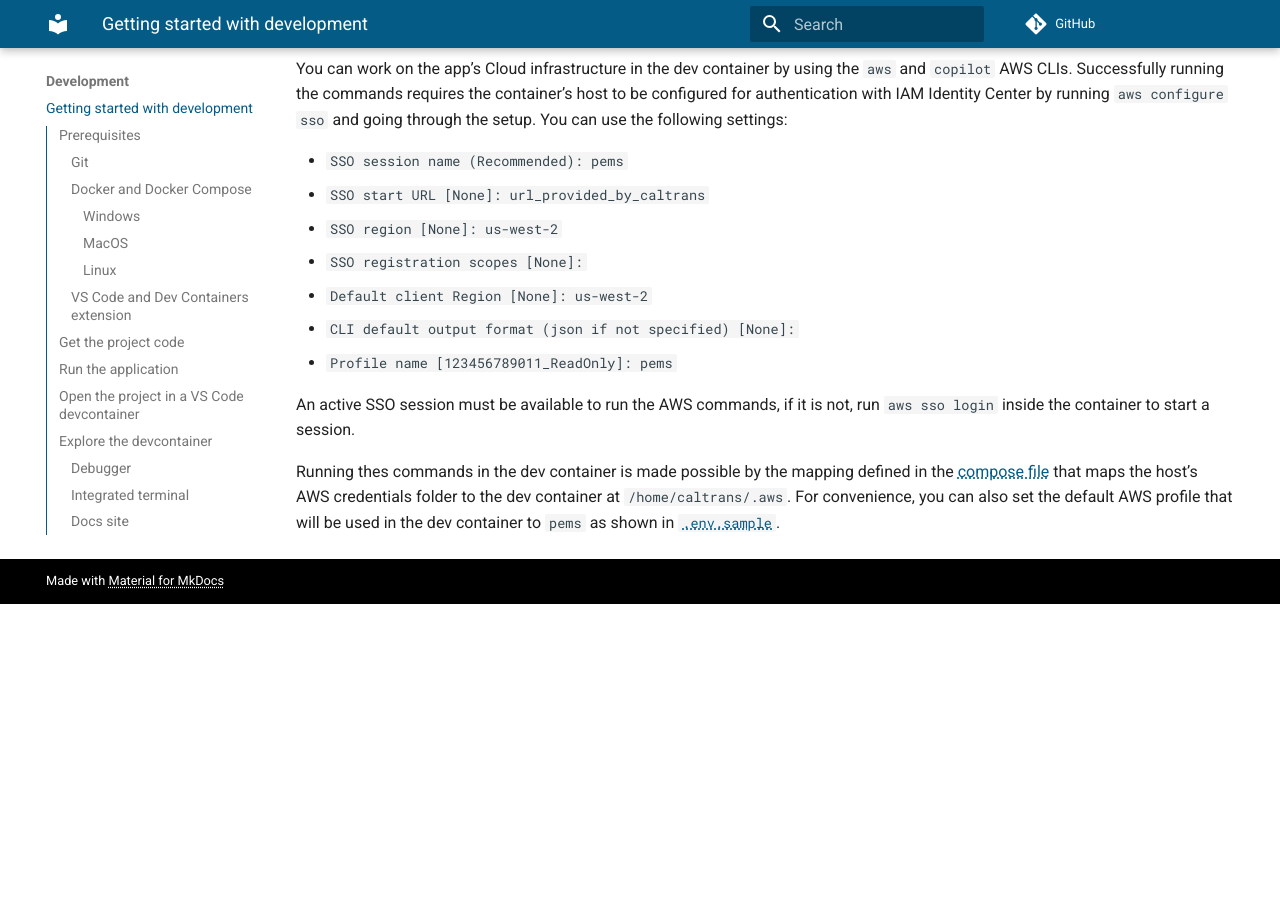
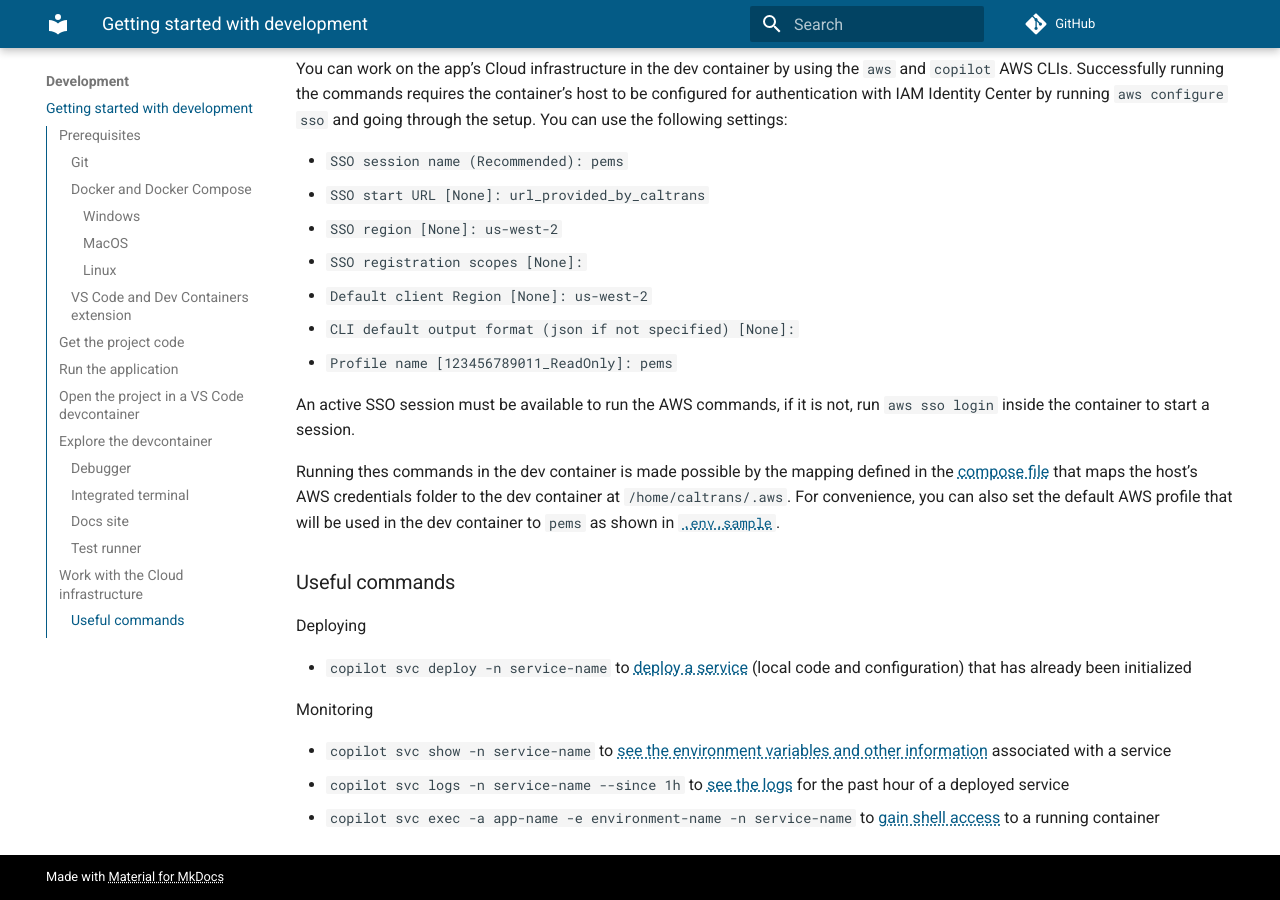
Before and after one commit to lalver1/pems, an MkDocs documentation site: the page built from docs/development/README.md, in a window 1280 px wide and 900 px high, scrolled down 4471 px. Built offline with MkDocs 1.6.1 and Material for MkDocs 9.7.7, drawn with Linux system fonts in a browser that asks for light colours; nearby versions of some CDN libraries; comment, search, counter and statistics services are not loaded; before the commit the page ends 5075 px from its top, so only the background shows below that.

Commit message:
docs: add useful AWS copilot commands

```diff
--- a/docs/development/README.md
+++ b/docs/development/README.md
@@ -235,3 +235,15 @@
 An active SSO session must be available to run the AWS commands, if it is not, run `aws sso login` inside the container to start a session.
 
 Running thes commands in the dev container is made possible by the mapping defined in the [compose file](https://github.com/compilerla/pems/blob/main/compose.yml#L23) that maps the host's AWS credentials folder to the dev container at `/home/caltrans/.aws`. For convenience, you can also set the default AWS profile that will be used in the dev container to `pems` as shown in [`.env.sample`](https://github.com/compilerla/pems/blob/main/.env.sample#L18).
+
+### Useful commands
+
+Deploying
+
+- `copilot svc deploy -n service-name` to [deploy a service](https://aws.github.io/copilot-cli/docs/commands/svc-deploy/) (local code and configuration) that has already been initialized
+
+Monitoring
+
+- `copilot svc show -n service-name` to [see the environment variables and other information](https://aws.github.io/copilot-cli/docs/commands/svc-show/) associated with a service
+- `copilot svc logs -n service-name --since 1h` to [see the logs](https://aws.github.io/copilot-cli/docs/commands/svc-logs/) for the past hour of a deployed service
+- `copilot svc exec -a app-name -e environment-name -n service-name` to [gain shell access](https://aws.github.io/copilot-cli/docs/commands/svc-exec/) to a running container
```
